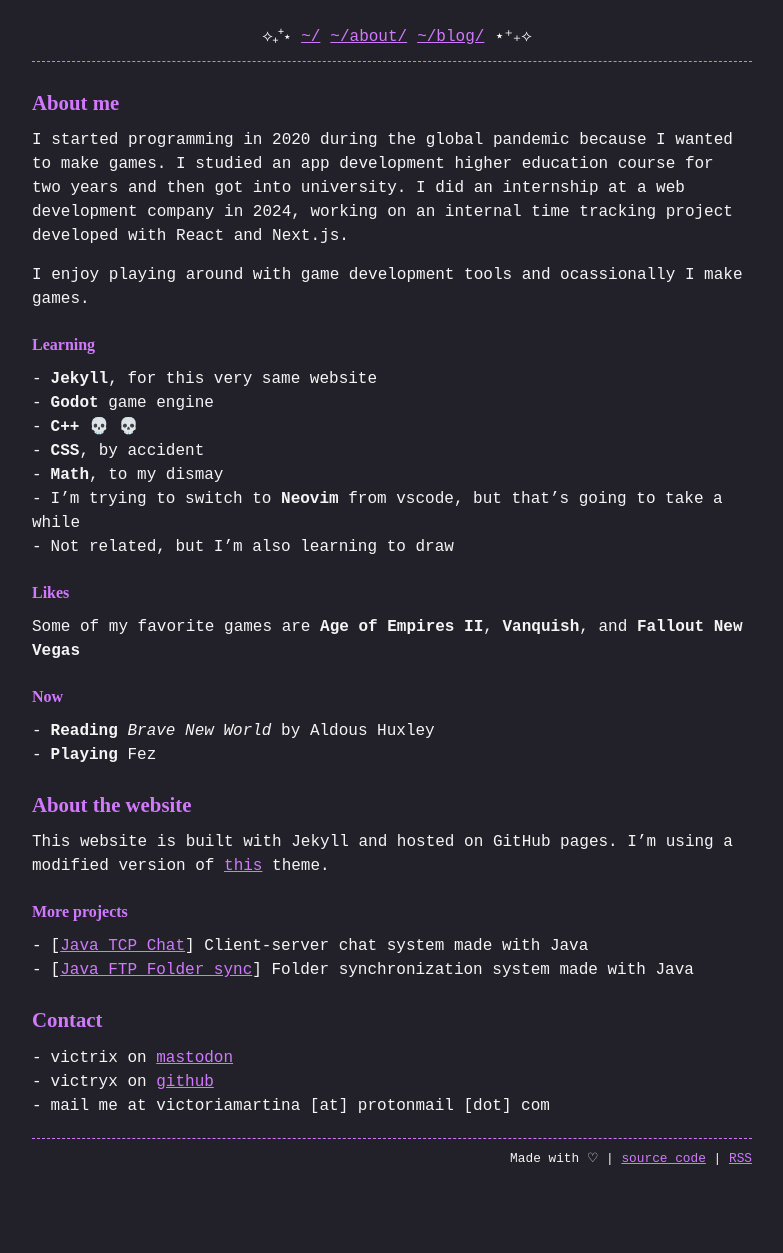
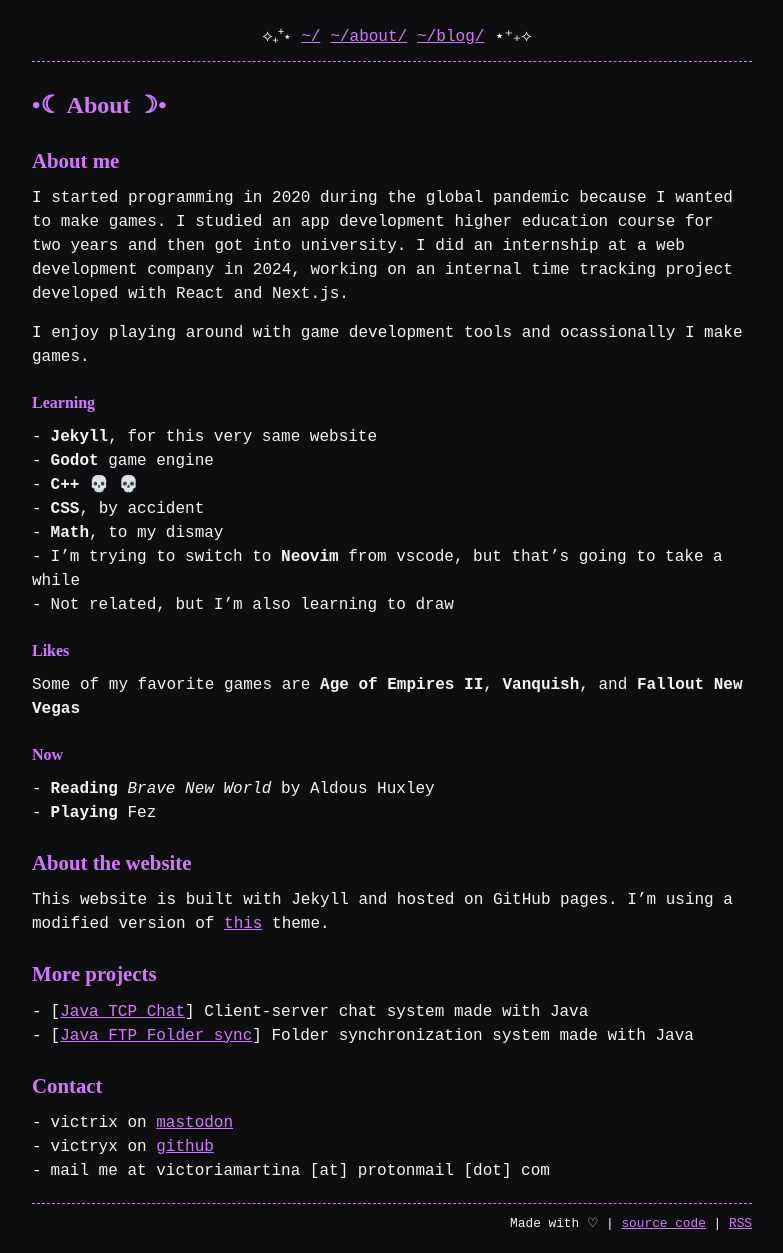
Before and after one commit to victryx/victryx.github.io, a Jekyll site: the page built from about.md, in a window 1280 px wide. Shown: the whole page, without its empty margins (248-1031 px from the left). Built offline with Jekyll 4.4.1, drawn with Linux system fonts in a browser that asks for light colours; some web fonts are replaced; before the commit the page ends 1188 px from its top, so only the background shows below that.

Commit message:
fix: change titles

```diff
--- a/_sass/_dark.scss
+++ b/_sass/_dark.scss
@@ -7,8 +7,8 @@
   --border: dashed 1px #d179fd;
   --heading-color: #d179fd;
   --selection-background: var(--heading-color)/*rgba(219, 219, 219, 0.99)*/;
-  --selection-text: #222129;
-  --background-color: #222129;
+  --selection-text: #0e0e11;
+  --background-color: #0e0e11 /*#222129*/;
   --text-color: var(--base-color);
   --placeholder-color: var(--base-color);
   --link-color: var(--heading-color);
--- a/about.md
+++ b/about.md
@@ -3,6 +3,8 @@ title: ~/about/
 layout: page
 permalink: /about
 ---
+
+# •☾ About ☽•
 
 ## About me
 
@@ -34,7 +36,7 @@ Some of my favorite games are **Age of Empires II**, **Vanquish**, and **Fallout
 
 This website is built with Jekyll and hosted on GitHub pages. I'm using a modified version of [this](https://github.com/b2a3e8/jekyll-theme-console) theme.
 
-### More projects
+## More projects
 
 - \[[Java TCP Chat](https://github.com/victryx/TINAC-Chat)\] Client-server chat system made with Java
 - \[[Java FTP Folder sync](https://github.com/victryx/SuperSync)\] Folder synchronization system made with Java
```
Also changed, not shown: blog.md (+1 -1 lines).
